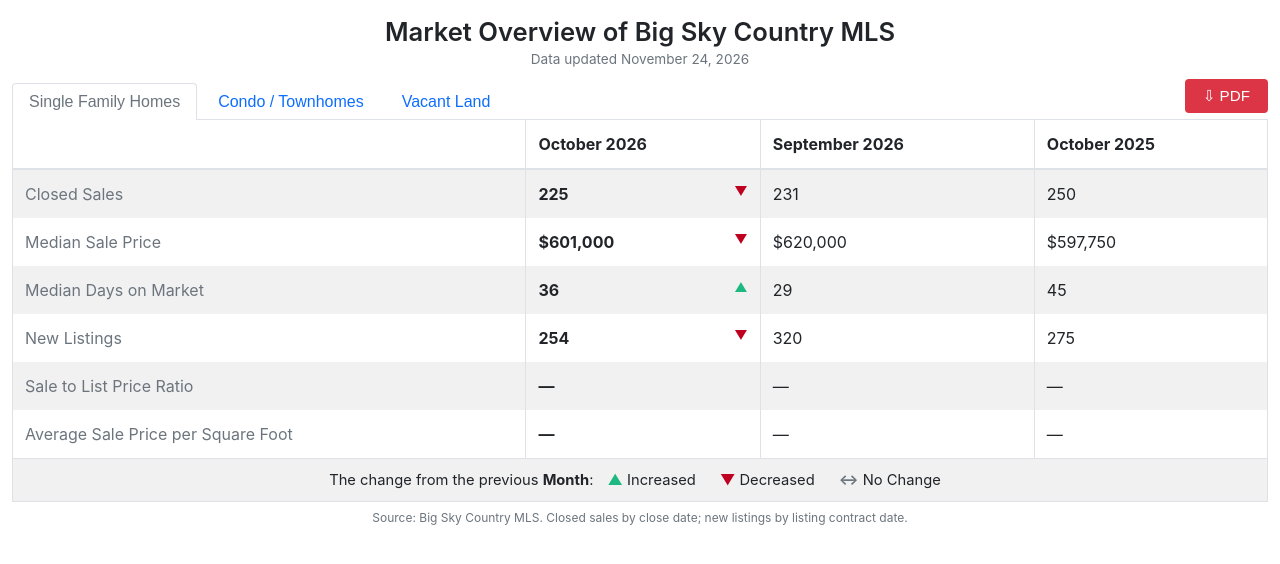
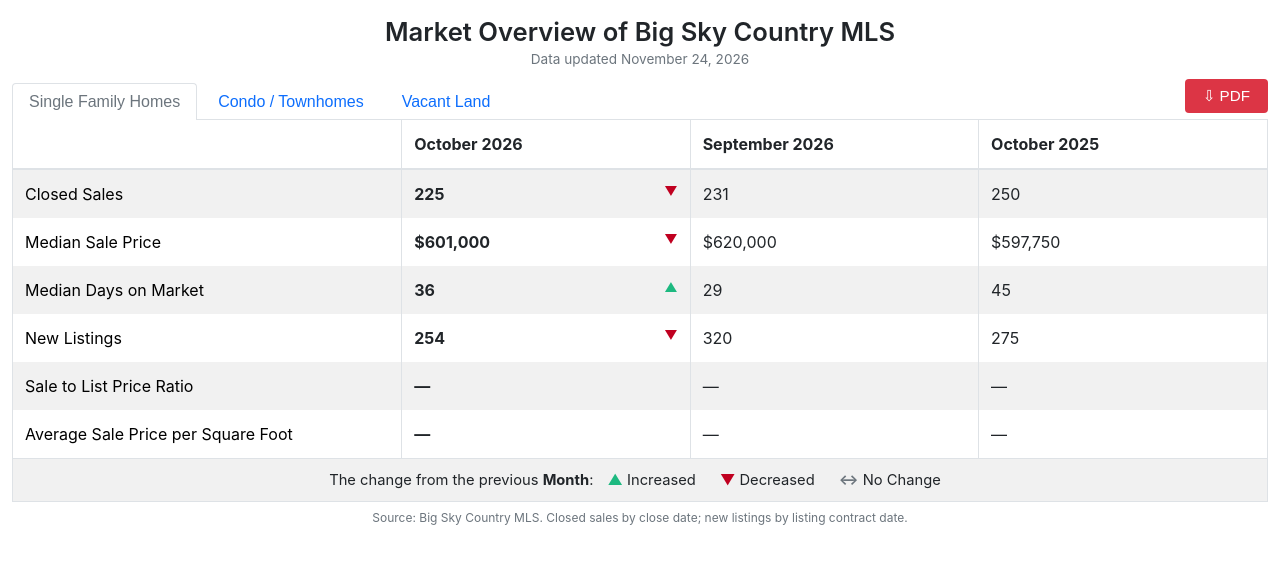
Before and after one commit to bscmls/bscmls-market, a plain HTML site: page index.html in a window 1280 px wide. Drawn offline with nearby package versions, Linux system fonts and the light colour scheme.

Commit message:
Add files via upload

```diff
--- a/index.html
+++ b/index.html
@@ -21,11 +21,11 @@
   .pdfbtn { background: var(--btn); color: #fff; border: 0; border-radius: 4px; padding: 8px 18px; font-size: .95rem; cursor: pointer; margin-bottom: 6px; }
   .pdfbtn:disabled { opacity: .6; cursor: wait; }
   .wrap { overflow-x: auto; border: 1px solid var(--border); }
-  table { width: 100%; border-collapse: collapse; min-width: 520px; }
+  table { width: 100%; border-collapse: collapse; min-width: 640px; table-layout: fixed; }
   th, td { padding: 14px 12px; text-align: left; border-left: 1px solid var(--border); }
   th:first-child, td:first-child { border-left: 0; }
-  th { font-weight: 700; border-bottom: 2px solid var(--border); }
-  td:first-child { color: var(--muted); }
+  th { font-weight: 700; border-bottom: 2px solid var(--border); white-space: nowrap; }
+  td:first-child { color: #000000; }
   tbody tr:nth-child(odd) { background: var(--band); }
   td.cur { font-weight: 700; white-space: nowrap; }
   .ind { float: right; margin-left: 14px; font-size: .8rem; }
@@ -48,7 +48,7 @@
   <button class="pdfbtn" id="pdf">&#8681; PDF</button>
 </div>
 <div class="wrap">
-  <table><thead id="head"></thead><tbody id="rows"></tbody></table>
+  <table><colgroup><col style="width:31%"><col style="width:23%"><col style="width:23%"><col style="width:23%"></colgroup><thead id="head"></thead><tbody id="rows"></tbody></table>
   <div class="legend">The change from the previous <b>Month</b>:
     <span><b class="up">&#9650;</b> Increased</span>
     <span><b class="down">&#9660;</b> Decreased</span>
@@ -106,6 +106,7 @@ function prettyDate(iso) {
   var p = iso.split("-"), names = ["January","February","March","April","May","June","July","August","September","October","November","December"];
   return names[+p[1] - 1] + " " + (+p[2]) + ", " + p[0];
 }
+var COLS = '<colgroup><col style="width:31%"><col style="width:23%"><col style="width:23%"><col style="width:23%"></colgroup>';
 var current = "sfh";
 function render() {
   document.getElementById("title").textContent = "Market Overview of " + DATA.area;
@@ -126,7 +127,7 @@ function buildSheet() {
   var h = '<h1 style="text-align:center;font-size:1.6rem;margin:0 0 4px;font-weight:600">Market Overview of ' + DATA.area + "</h1>";
   h += '<p class="updated">' + (DATA.updated ? "Data updated " + prettyDate(DATA.updated) : "") + "</p>";
   TABS.forEach(function (t) {
-    h += "<h2>" + t[1] + "</h2><table><thead>" + headHTML() + "</thead><tbody>" + bodyHTML(t[0]) + "</tbody></table>";
+    h += "<h2>" + t[1] + "</h2><table>" + COLS + "<thead>" + headHTML() + "</thead><tbody>" + bodyHTML(t[0]) + "</tbody></table>";
   });
   h += '<div class="legend" style="margin-top:12px;border:1px solid var(--border)">The change from the previous <b>Month</b>: ' +
        '<span><b class="up">&#9650;</b> Increased</span><span><b class="down">&#9660;</b> Decreased</span>' +
```
